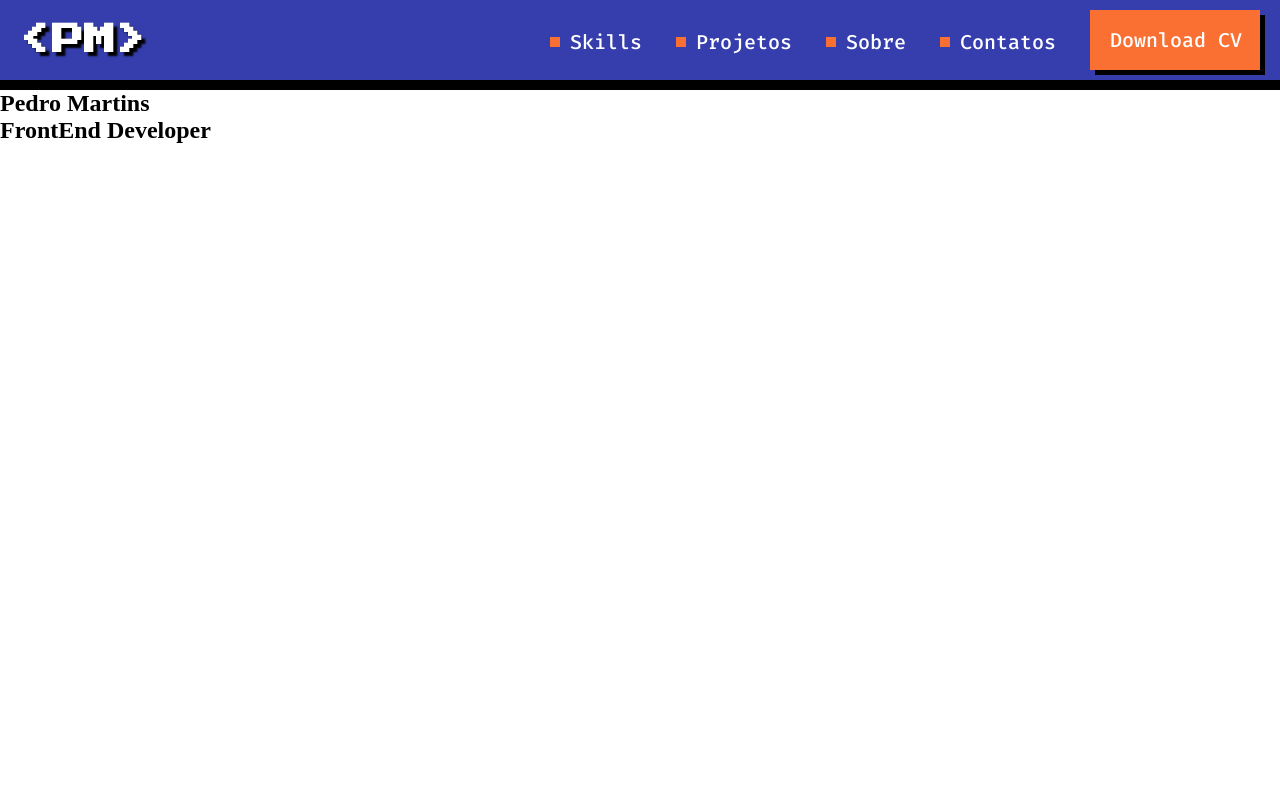
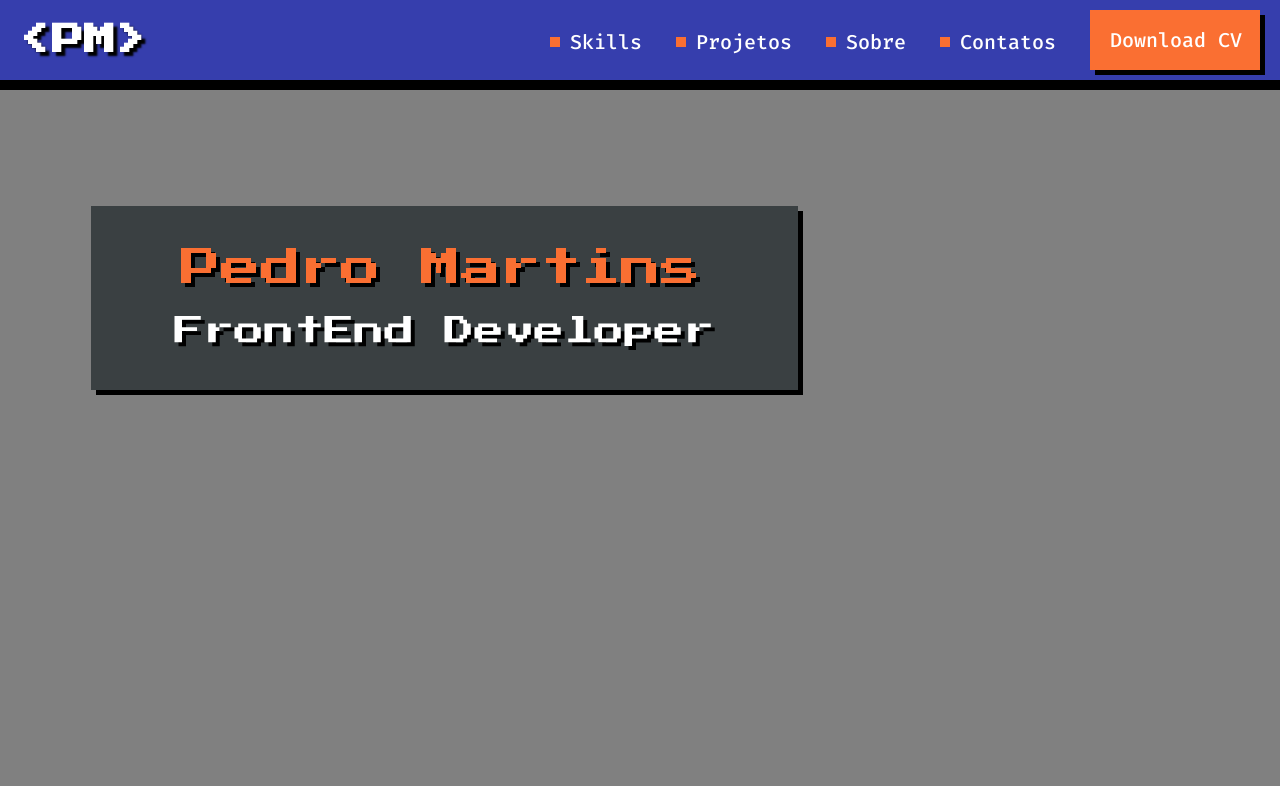
Before and after one commit to martins-pedro/curso-html-css-portfolio, a plain HTML site: page index.html in a window 1280 px wide. Drawn offline with Linux system fonts and the light colour scheme.

Commit message:
tittle add

```diff
--- a/assets/css/style.css
+++ b/assets/css/style.css
@@ -31,7 +31,6 @@ a {
     height: 10px;
     background-color: #FA6F32;
     margin-right: 10px;
-
 }
 
 #button {
@@ -46,3 +45,36 @@ a {
     background-color: #ff4d00;
     transform: scale(1.07);
 }
+
+main {
+    background-color: gray;
+    height: 86.9vh;
+}
+
+main .title {
+    background-color: #3A4042;
+    font-family: "Press Start 2P", Arial, Helvetica, sans-serif;
+    display: inline-flex;
+    flex-direction: column;
+    align-items: center;
+    justify-content: center;
+    box-shadow: 5px 5px 0px black;
+    text-shadow: 4px 4px 0px #000;
+    margin-top: 116px;
+    margin-left: 91px;
+}
+
+main .title h1 {
+    color: #FA6F32;
+    font-size: 40px;
+    font-weight: 400;
+    margin-bottom: 28px;
+    padding: 42px 97px 0px 90px;
+}
+
+main .title h2 {
+    color: #FFF;
+    font-size: 30px;
+    font-weight: 400;
+    padding-bottom: 44px;
+}
--- a/index.html
+++ b/index.html
@@ -25,9 +25,11 @@
         </nav>
     </header>
     <main>
-        <section>
-            <h1>Pedro Martins</h1>
-            <h2>FrontEnd Developer</h2>
+        <section class="left">
+            <section class="title">
+                <h1>Pedro Martins</h1>
+                <h2>FrontEnd Developer</h2>
+            </section>
         </section>
     </main>
 </body>
```
